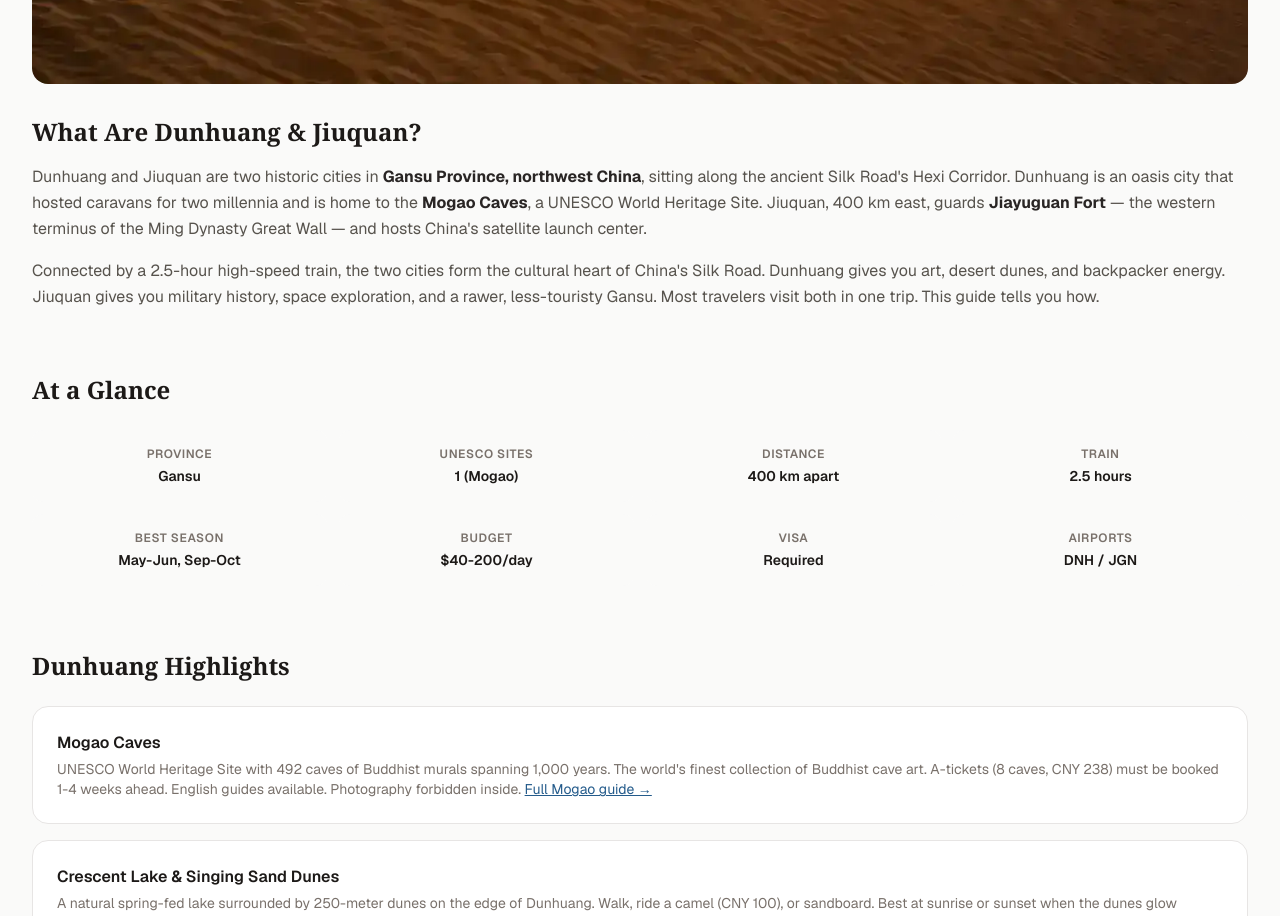
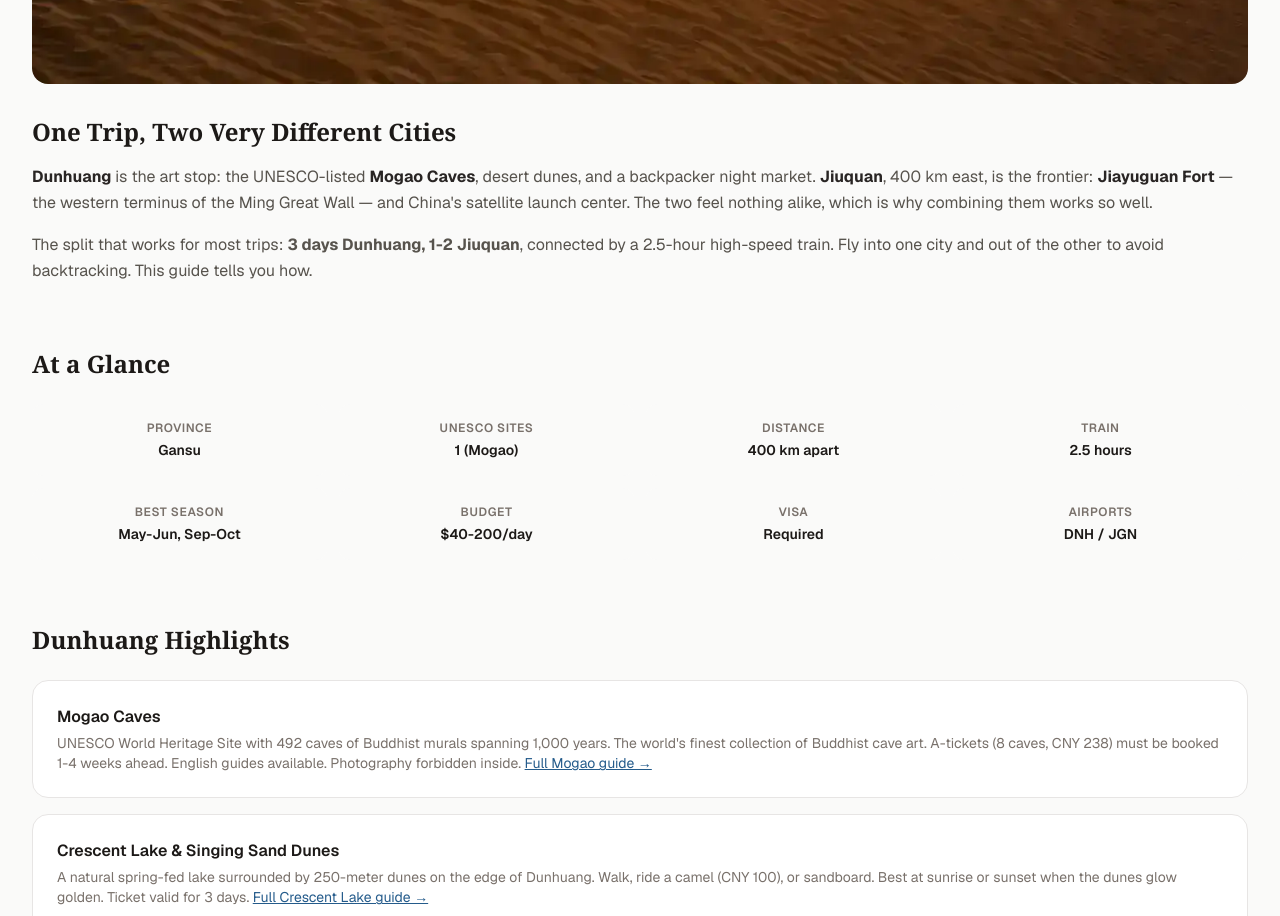
Before and after one commit to jiusongvip/dunhuang-jiuquan, an Astro site: page /guide in a window 1280 px wide. Shown: the part 1225-2141 px from the top of the page. Built offline with nearby package versions, Linux system fonts and the light colour scheme; Astro itself is replaced by a stand-in of ours.

Commit message:
content: 首页/guide 首节从百科式定义改为行程决策式（两城组合、天数分配、飞进飞出）

```diff
--- a/src/pages/guide.astro
+++ b/src/pages/guide.astro
@@ -55,9 +55,9 @@ const practicalTips = [
       </div>
 
   <section class="mb-16 reveal">
-    <h2 class="text-2xl font-display u-strong mb-4">What Are Dunhuang &amp; Jiuquan?</h2>
-    <p class="u-p3">Dunhuang and Jiuquan are two historic cities in <strong class="text-stone-800">Gansu Province, northwest China</strong>, sitting along the ancient Silk Road's Hexi Corridor. Dunhuang is an oasis city that hosted caravans for two millennia and is home to the <strong class="text-stone-800">Mogao Caves</strong>, a UNESCO World Heritage Site. Jiuquan, 400 km east, guards <strong class="text-stone-800">Jiayuguan Fort</strong> — the western terminus of the Ming Dynasty Great Wall — and hosts China's satellite launch center.</p>
-    <p class="text-stone-600 leading-relaxed">Connected by a 2.5-hour high-speed train, the two cities form the cultural heart of China's Silk Road. Dunhuang gives you art, desert dunes, and backpacker energy. Jiuquan gives you military history, space exploration, and a rawer, less-touristy Gansu. Most travelers visit both in one trip. This guide tells you how.</p>
+    <h2 class="text-2xl font-display u-strong mb-4">One Trip, Two Very Different Cities</h2>
+    <p class="u-p3"><strong class="text-stone-800">Dunhuang</strong> is the art stop: the UNESCO-listed <strong class="text-stone-800">Mogao Caves</strong>, desert dunes, and a backpacker night market. <strong class="text-stone-800">Jiuquan</strong>, 400 km east, is the frontier: <strong class="text-stone-800">Jiayuguan Fort</strong> — the western terminus of the Ming Great Wall — and China's satellite launch center. The two feel nothing alike, which is why combining them works so well.</p>
+    <p class="text-stone-600 leading-relaxed">The split that works for most trips: <strong>3 days Dunhuang, 1-2 Jiuquan</strong>, connected by a 2.5-hour high-speed train. Fly into one city and out of the other to avoid backtracking. This guide tells you how.</p>
   </section>
 
   <section class="mb-16 reveal">
--- a/src/pages/index.astro
+++ b/src/pages/index.astro
@@ -114,12 +114,10 @@ const orgSchema = {
   <section class="mx-auto max-w-7xl px-4 md:px-6 pt-8 pb-20 md:pb-28">
     <div class="grid lg:grid-cols-2 gap-12 lg:gap-16 items-center">
       <div class="max-w-3xl">
-      <h2 class="text-3xl md:text-4xl font-semibold tracking-tight text-stone-900">What Are Dunhuang &amp; Jiuquan?</h2>
+      <h2 class="text-3xl md:text-4xl font-semibold tracking-tight text-stone-900">One Trip, Two Very Different Cities</h2>
       <p class="mt-2 text-sm font-medium uppercase tracking-[0.2em] text-stone-500">The Hexi Corridor &middot; 河西走廊</p>
-      <p class="mt-6 text-lg text-stone-600 leading-relaxed">Two Silk Road cities, <strong class="text-stone-800">400 km apart</strong>, on the ancient trade route between China and Central Asia.</p>
-      <p class="mt-4 text-stone-500 leading-relaxed"><strong class="text-stone-700">Dunhuang</strong> is the art city &mdash; the <a href="https://whc.unesco.org/en/list/440/" rel="external nofollow" target="_blank" class="u-link">UNESCO-listed Mogao Caves</a> hold 492 decorated cave temples of Buddhist murals &mdash; roughly 45,000 square metres of painting, according to the <a href="https://www.mgk.org.cn/en" rel="external nofollow noopener" target="_blank" class="u-link">Dunhuang Academy</a> &mdash; a thousand years of continuous work.</p>
-      <p class="mt-4 text-stone-500 leading-relaxed"><strong class="text-stone-700">Jiuquan</strong> is the frontier &mdash; Jiayuguan Fort, the last stronghold of the Ming Great Wall (1372), and China's Satellite Launch Center.</p>
-      <p class="mt-4 text-stone-500 leading-relaxed">A <strong class="text-stone-700">2.5-hour high-speed train</strong> links them (CNY 150-200, 10+ a day). Together they balance art, desert, history, and space &mdash; most travelers do both in one trip.</p>
+      <p class="mt-6 text-lg text-stone-600 leading-relaxed">Fly into one, out of the other &mdash; that's how most travelers do it. <strong class="text-stone-800">Dunhuang</strong> is the art stop: the <a href="https://whc.unesco.org/en/list/440/" rel="external nofollow" target="_blank" class="u-link">UNESCO-listed Mogao Caves</a>, a millennium of Buddhist murals, dunes you can slide down at sunset, a desert oasis. <strong class="text-stone-800">Jiuquan</strong> is the frontier: Jiayuguan Fort, the last stronghold of the Ming Great Wall (1372), and China's satellite launch center.</p>
+      <p class="mt-4 text-stone-500 leading-relaxed">The two feel nothing alike &mdash; art and desert versus military history and space &mdash; which is why doing both never gets repetitive. The split that works for most trips: <strong class="text-stone-700">3 days Dunhuang, 1-2 Jiuquan</strong>, connected by the 2.5-hour high-speed train.</p>
       <p class="mt-6 text-sm text-stone-600"><em>Firsthand, season after season.</em> <span>Every price and tip below was verified at the gates in July 2026.</span></p>
       </div>
       <div class="relative">
```
